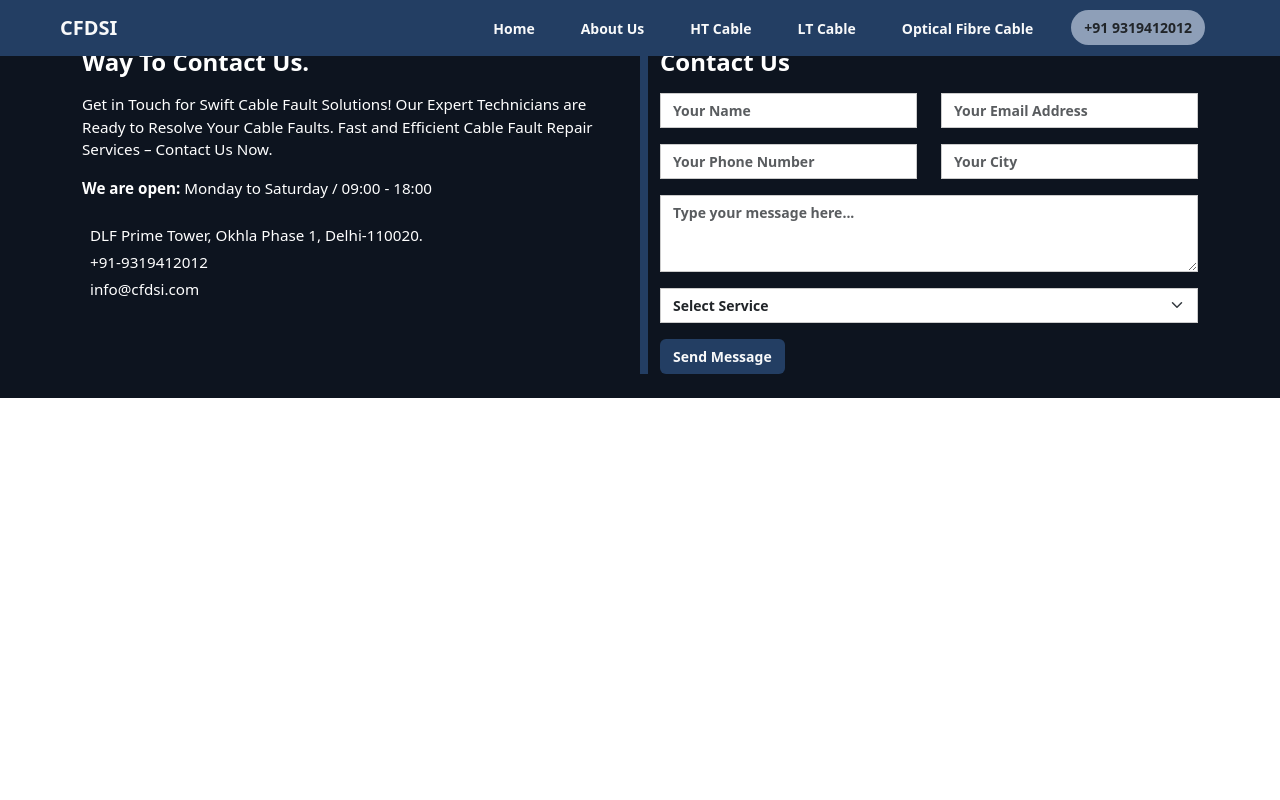
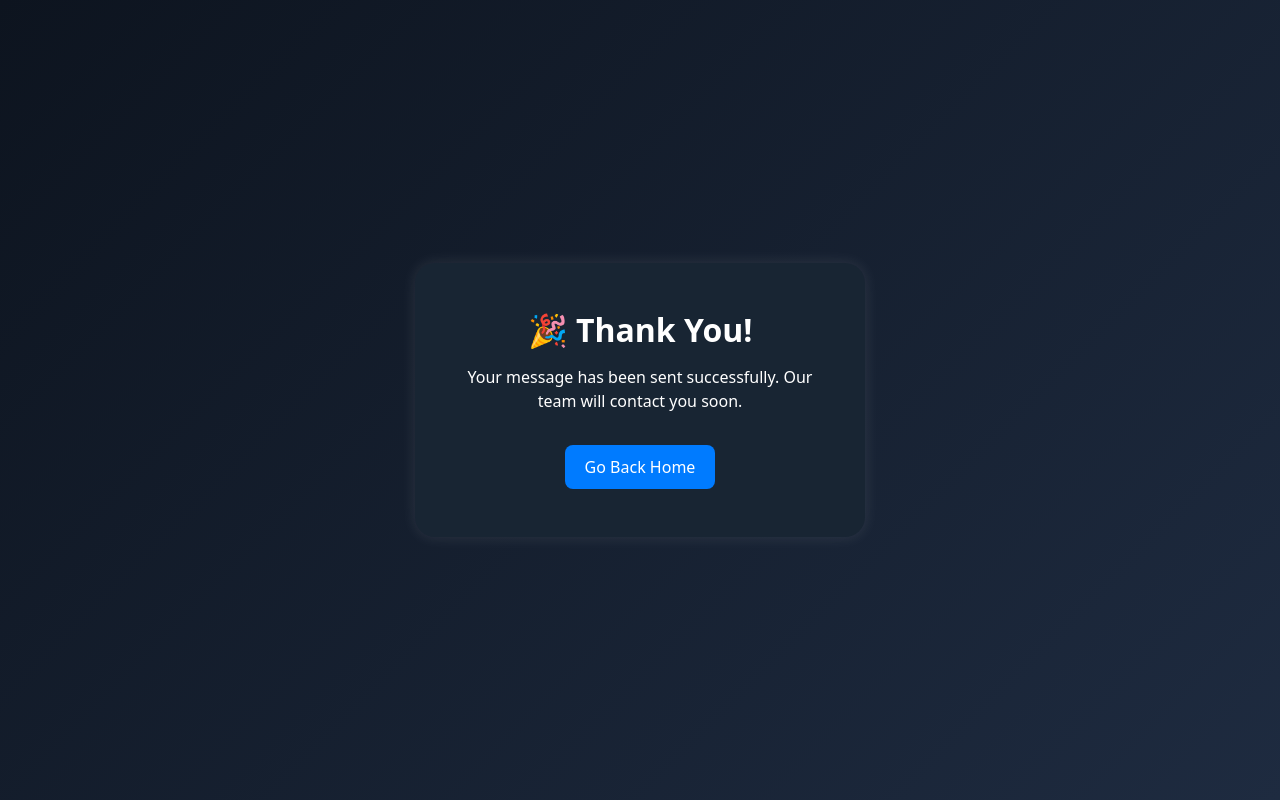
Before and after one commit to deke-r/cfdsi, a React (Create React App) app in the folder client/: page /thank-you in a window 1280 px wide. Built offline with nearby package versions, Linux system fonts and the light colour scheme.

Commit message:
thank you page added

```diff
--- a/client/src/App.js
+++ b/client/src/App.js
@@ -1,6 +1,6 @@
-import React from 'react'
+import React from 'react';
 import Home from './pages/Home';
-import { BrowserRouter, Routes, Route } from "react-router";
+import { BrowserRouter, Routes, Route, useLocation } from "react-router-dom";
 import Navbar from './components/Navbar';
 import Footer from './components/Footer';
 import About from './pages/About';
@@ -8,25 +8,36 @@ import HtCable from './pages/HtCable';
 import LtCabel from './pages/LtCabel';
 import OfcCable from './pages/OfcCable';
 import ScrollToTop from './ScrollToTop';
+import ThankYou from './pages/ThankYou';
+
+// ✅ Create a wrapper to handle conditional layout
+const Layout = () => {
+  const location = useLocation();
+  const hideLayout = location.pathname === '/thank-you'; // check route
+
+  return (
+    <>
+      {!hideLayout && <Navbar />}
+      <Routes>
+        <Route path="/" element={<Home />} />
+        <Route path="/cfdsi/about-us/underground-cable-fault-repair-experts" element={<About />} />
+        <Route path="/cfdsi/ht-cable-repair-services/high-voltage-cable-fault-detection-repair" element={<HtCable />} />
+        <Route path="/cfdsi/lt-cable-repair-services/low-voltage-cable-fault-detection-repair" element={<LtCabel />} />
+        <Route path="/cfdsi/ofc-cable-repair-services/optical-fiber-cable-fault-repair-detection" element={<OfcCable />} />
+        <Route path="/thank-you" element={<ThankYou />} />
+      </Routes>
+      {!hideLayout && <Footer />}
+    </>
+  );
+};
 
 const App = () => {
   return (
-    <>
-   <BrowserRouter>
-   <ScrollToTop/>
-   <Navbar/>
-    <Routes>
-      <Route path="/" element={<Home />} />
-      <Route path="/about-us" element={<About />} />
-      <Route path="/ht-cabel" element={<HtCable />} />
-      <Route path="/lt-cabel" element={<LtCabel />} />
-      <Route path="/ofc-cabel" element={<OfcCable />} />
-    </Routes>
-    <Footer/>
-  </BrowserRouter>
+    <BrowserRouter>
+      <ScrollToTop />
+      <Layout />
+    </BrowserRouter>
+  );
+};
 
-    </>
-  )
-}
-
-export default App
+export default App;
--- a/client/src/components/Footer.jsx
+++ b/client/src/components/Footer.jsx
@@ -1,8 +1,10 @@
 import React, { useState } from 'react';
 import { useForm } from 'react-hook-form';
 import axios from 'axios';
+import { useNavigate } from 'react-router-dom';
 
 const Footer = () => {
+  const navigate = useNavigate();
   const [loading, setLoading] = useState(false);
   const [responseMsg, setResponseMsg] = useState(null);
   const {
@@ -21,6 +23,7 @@ const Footer = () => {
       if (res.data.success) {
         setResponseMsg({ type: 'success', text: 'Message sent successfully!' });
         reset();
+        navigate('/thank-you');
       } else {
         setResponseMsg({ type: 'error', text: 'Something went wrong. Please try again.' });
       }
--- a/client/src/components/OurServices.jsx
+++ b/client/src/components/OurServices.jsx
@@ -16,7 +16,7 @@ const OurServices = () => {
               image={htImg}
               title="HT Cable Repair"
               description="Experience top-tier HT cable repair services designed to minimize downtime and ensure optimal performance. Our expert technicians deliver swift solutions, addressing faults promptly to keep your high-tension cables running smoothly. Trust us for reliable, efficient repairs tailored to your needs."
-              url='/ht-cabel'
+              url='/cfdsi/ht-cable-repair-services/high-voltage-cable-fault-detection-repair'
             />
           </div>
           <div className="col-md-4 mb-4">
@@ -24,7 +24,7 @@ const OurServices = () => {
               image={ltImg}
               title="LT Cable Repair"
               description="Seeking efficient LT cable repair services? Look no further! Our expert team specializes in addressing low-tension cable issues swiftly and effectively. We ensure minimal disruption to your operations."
-              url='/lt-cabel'
+              url='/cfdsi/lt-cable-repair-services/low-voltage-cable-fault-detection-repair'
             />
           </div>
           <div className="col-md-4 mb-4">
@@ -32,7 +32,7 @@ const OurServices = () => {
               image={ofcImg}
               title="OFC Cable Repair"
               description="Looking for expert OFC cable repair services? Our skilled technicians repair optical fiber cables promptly and efficiently, ensuring seamless connectivity and reliable performance."
-              url='/ofc-cabel'
+              url='/cfdsi/ofc-cable-repair-services/optical-fiber-cable-fault-repair-detection'
             />
           </div>
         </div>
--- /dev/null
+++ b/client/src/pages/ThankYou.jsx
@@ -0,0 +1,22 @@
+// src/pages/ThankYou.jsx
+import React from 'react';
+import styles from '../styles/ThankYou.module.css';
+import { Link } from 'react-router-dom';
+
+const ThankYou = () => {
+  return (
+    <div className={styles.container}>
+      <div className={styles.card}>
+        <h1 className={styles.title}>🎉 Thank You!</h1>
+        <p className={styles.message}>
+          Your message has been sent successfully. Our team will contact you soon.
+        </p>
+        <Link to="/" className={styles.homeBtn}>
+          Go Back Home
+        </Link>
+      </div>
+    </div>
+  );
+};
+
+export default ThankYou;
--- /dev/null
+++ b/client/src/styles/ThankYou.module.css
@@ -0,0 +1,57 @@
+/* src/pages/ThankYou.module.css */
+.container {
+    display: flex;
+    align-items: center;
+    justify-content: center;
+    height: 100vh;
+    background: linear-gradient(135deg, #0d141f, #1e2b40);
+    color: #fff;
+  }
+
+  .card {
+    text-align: center;
+    background-color: #182533;
+    padding: 3rem 2rem;
+    border-radius: 20px;
+    box-shadow: 0 0 15px rgba(255, 255, 255, 0.1);
+    max-width: 450px;
+    width: 90%;
+    animation: fadeIn 0.5s ease-in-out;
+  }
+
+  .title {
+    font-size: 2rem;
+    font-weight: bold;
+    margin-bottom: 1rem;
+  }
+
+  .message {
+    font-size: 1rem;
+    line-height: 1.5;
+    margin-bottom: 2rem;
+  }
+
+  .homeBtn {
+    display: inline-block;
+    background-color: #007bff;
+    color: white;
+    text-decoration: none;
+    padding: 10px 20px;
+    border-radius: 8px;
+    transition: background 0.3s;
+  }
+
+  .homeBtn:hover {
+    background-color: #0056b3;
+  }
+
+  @keyframes fadeIn {
+    from {
+      opacity: 0;
+      transform: scale(0.95);
+    }
+    to {
+      opacity: 1;
+      transform: scale(1);
+    }
+  }
```
Also changed, not shown: client/src/assets/images/htcable.jpg (added), client/src/assets/images/htcable.webp.
